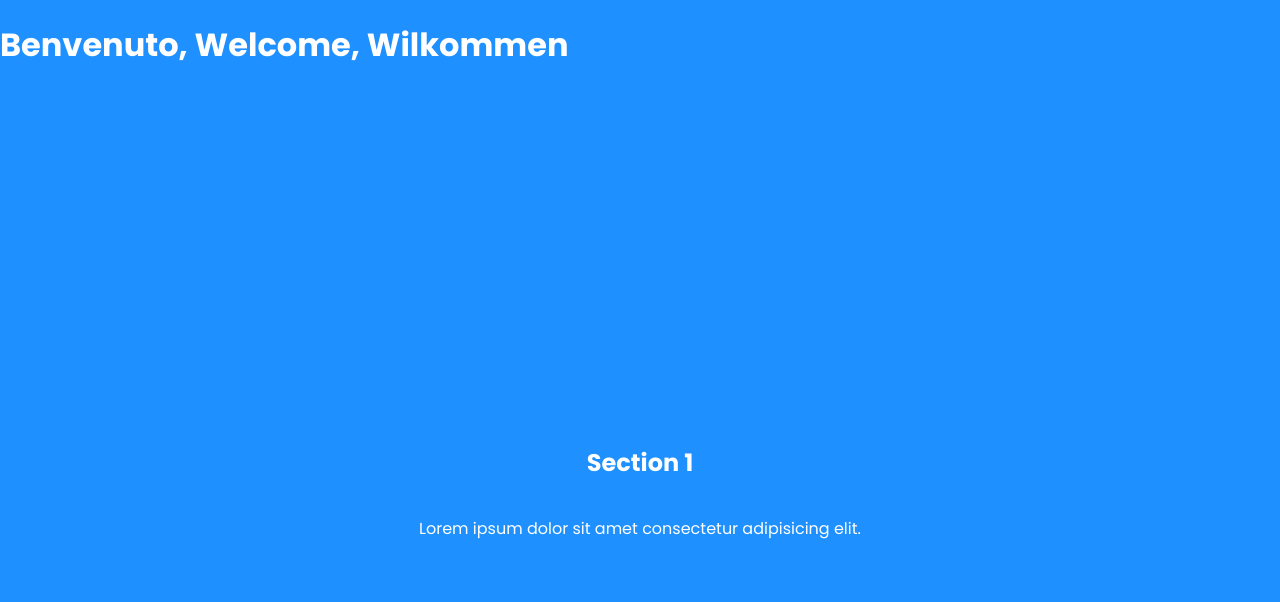
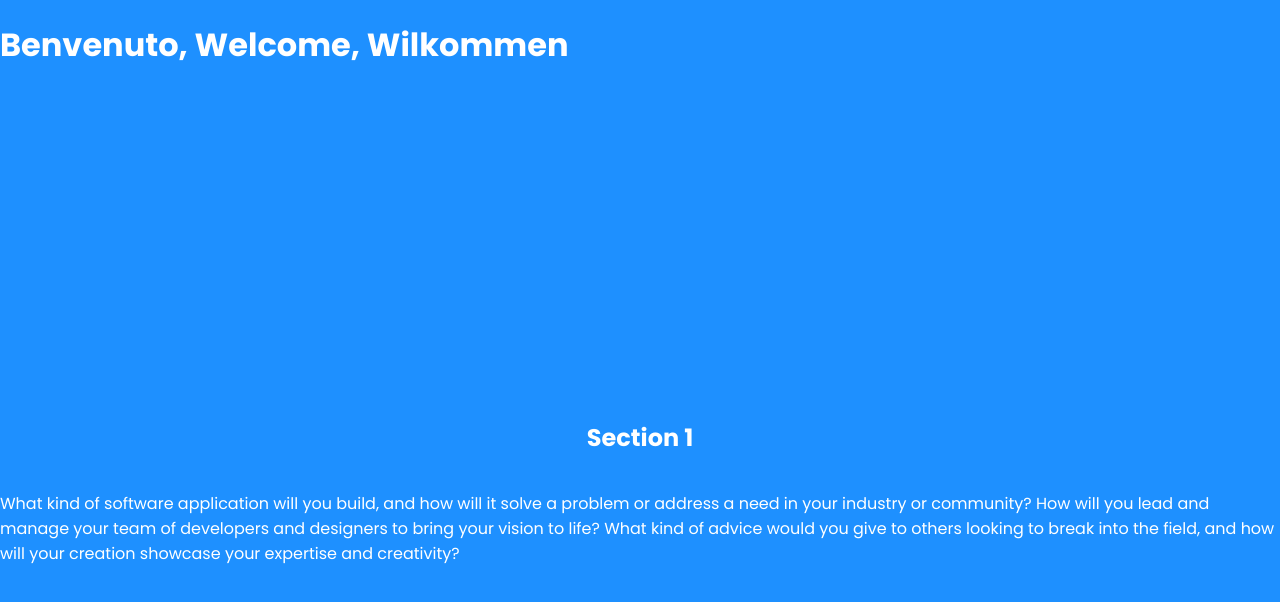
Before and after one commit to lmenale/lmenale.github.io, a plain HTML site: page index.html in a window 1280 px wide. Shown: the top 602 px of the page. Drawn offline with Linux system fonts and the light colour scheme.

Commit message:
Update index.html

```diff
--- a/index.html
+++ b/index.html
@@ -14,7 +14,7 @@
 
     <section class="hidden">
         <h1>Section 1</h1>
-        <p>Lorem ipsum dolor sit amet consectetur adipisicing elit.</p>
+        <p>What kind of software application will you build, and how will it solve a problem or address a need in your industry or community? How will you lead and manage your team of developers and designers to bring your vision to life? What kind of advice would you give to others looking to break into the field, and how will your creation showcase your expertise and creativity?</p>
     </section>
     <section class="hidden">
         <h1>Section 2</h1>
```
